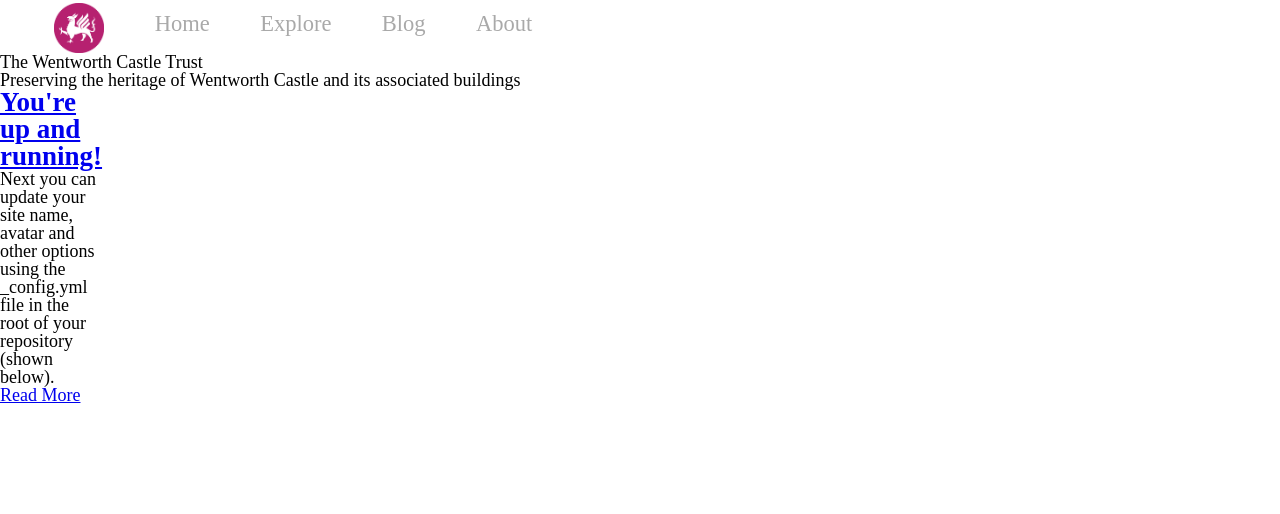
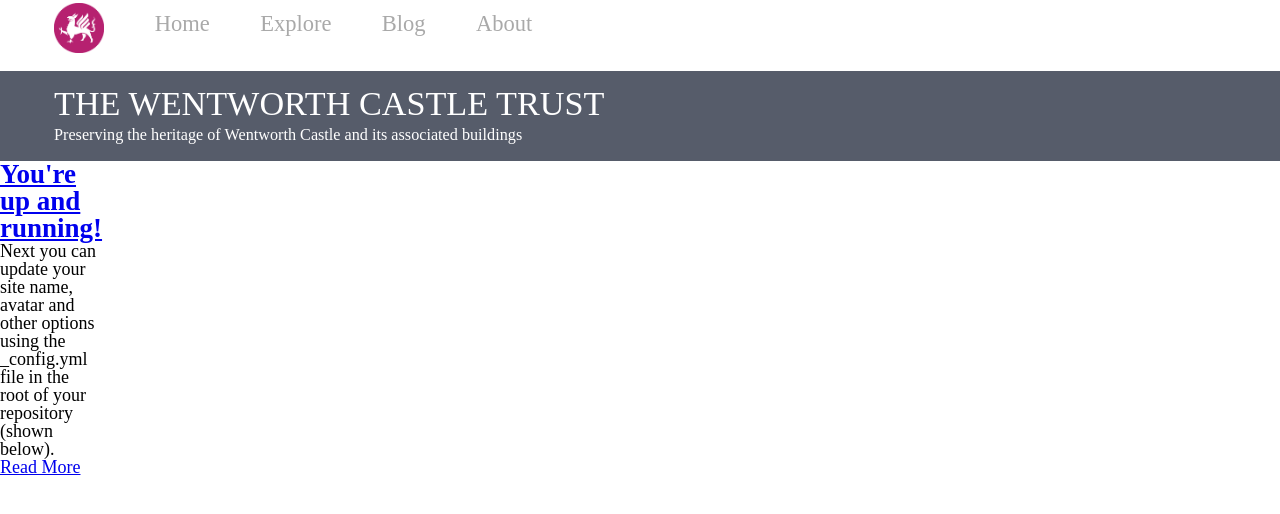
Before and after one commit to Ketilbert/Ketilbert.github.io, a Jekyll site: the page built from index.html, in a window 1280 px wide. Shown: the top 514 px of the page. Built offline with Jekyll 4.4.1, drawn with Linux system fonts in a browser that asks for light colours; some web fonts are replaced.

Commit message:
Update default.html

```diff
--- a/_layouts/default.html
+++ b/_layouts/default.html
@@ -9,6 +9,7 @@
       <script src="http://html5shiv.googlecode.com/svn/trunk/html5.js"></script>
     <![endif]-->
 
+    <link rel="stylesheet" type="text/css" href="{{ site.baseurl }}/assets/css/banner.css" />
     <link rel="stylesheet" type="text/css" href="{{ site.baseurl }}/assets/css/common.css" />
     <link rel="stylesheet" type="text/css" href="{{ site.baseurl }}/assets/css/nav-menu.css" />
     <link rel="alternate" type="application/rss+xml" title="{{ site.name }} - {{ site.description }}" href="{{ site.baseurl }}/feed.xml" />
```
